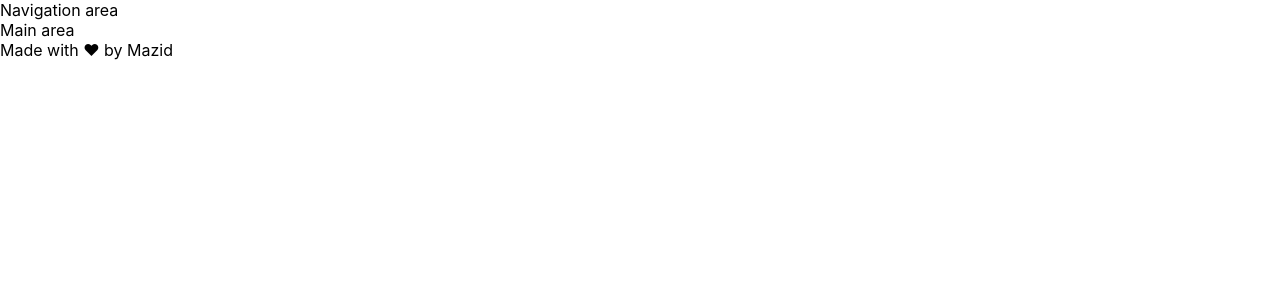
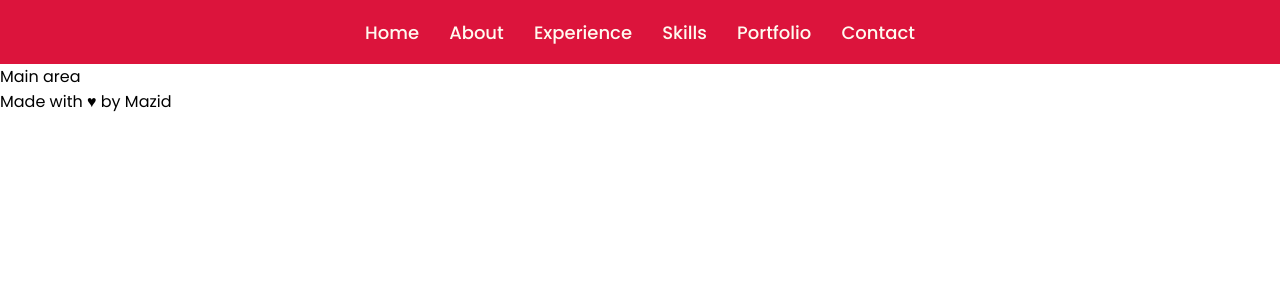
Before and after one commit to mazeduldev/portfolio, a Next.js app: page / in a window 1280 px wide. Shown: the top 300 px of the page. Built offline with nearby package versions, Linux system fonts and the light colour scheme.

Commit message:
navbar added

```diff
--- /dev/null
+++ b/components/navbar.module.scss
@@ -0,0 +1,33 @@
+.navContainer {
+  position: sticky;
+  width: 100%;
+  height: 64px;
+  background: crimson;
+  display: flex;
+  justify-content: center;
+  .menu {
+    li {
+      list-style: none;
+    }
+  }
+}
+
+.menu {
+  display: flex;
+  flex-direction: row;
+  justify-content: space-between;
+  align-items: center;
+  max-width: 1300px;
+  min-width: 550px;
+}
+
+.menuItem {
+  color: floralwhite;
+  font-weight: 500;
+  font-size: 18px;
+  transition: color 0.3s ease;
+  &:hover {
+    color: rgb(240, 210, 146);
+    cursor: pointer;
+  }
+}
--- /dev/null
+++ b/components/navbar.tsx
@@ -0,0 +1,21 @@
+import React from 'react'
+import classes from './navbar.module.scss'
+
+const Navbar = () => {
+  return (
+    <nav>
+      <div className={classes.navContainer}>
+        <ul className={classes.menu}>
+          <li className={classes.menuItem}>Home</li>
+          <li className={classes.menuItem}>About</li>
+          <li className={classes.menuItem}>Experience</li>
+          <li className={classes.menuItem}>Skills</li>
+          <li className={classes.menuItem}>Portfolio</li>
+          <li className={classes.menuItem}>Contact</li>
+        </ul>
+      </div>
+    </nav>
+  )
+}
+
+export default Navbar
--- a/pages/index.tsx
+++ b/pages/index.tsx
@@ -1,4 +1,5 @@
 import Head from 'next/head'
+import Navbar from '../components/navbar'
 
 export default function Home() {
   return (
@@ -8,9 +9,7 @@ export default function Home() {
         <link rel="icon" href="/favicon.ico" />
       </Head>
 
-      <nav>
-        Navigation area
-      </nav>
+      <Navbar></Navbar>
 
       <main>
         Main area
--- a/styles/globals.scss
+++ b/styles/globals.scss
@@ -1,9 +1,10 @@
+@import url("https://fonts.googleapis.com/css2?family=Poppins:wght@400;500;600;700&family=Ubuntu:wght@400;500;700&display=swap");
+
 html,
 body {
   padding: 0;
   margin: 0;
-  font-family: -apple-system, BlinkMacSystemFont, Segoe UI, Roboto, Oxygen,
-    Ubuntu, Cantarell, Fira Sans, Droid Sans, Helvetica Neue, sans-serif;
+  font-family: "Poppins", sans-serif;
 }
 
 * {
```
